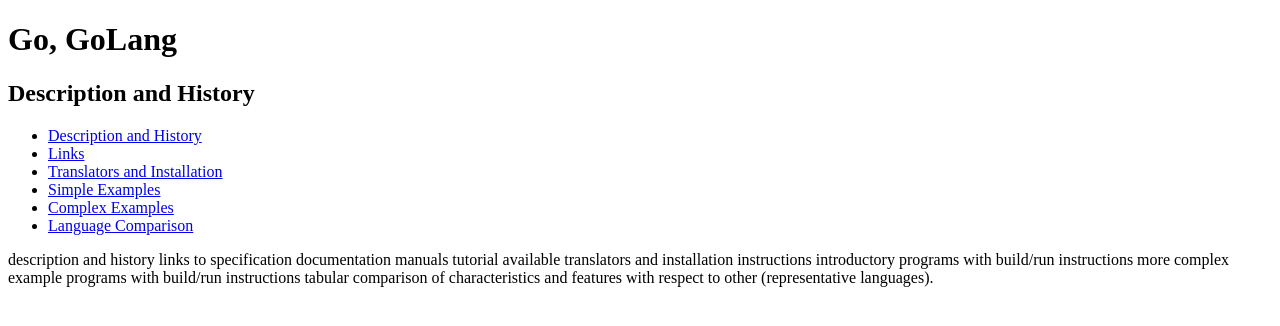
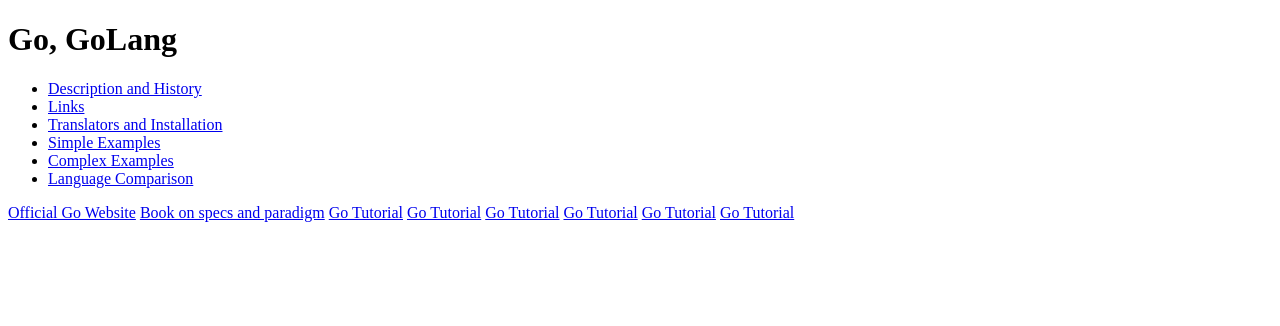
Before and after one commit to NarthVader/LanguageWebsiteGO, a plain HTML site: page pg1.html in a window 1280 px wide. Drawn offline with Linux system fonts and the light colour scheme.

Commit message:
links updated

```diff
--- a/pg1.html
+++ b/pg1.html
@@ -9,7 +9,7 @@
 <body>
     <header id="main">
         <h1 id="banner">Go, GoLang</h1>
-        <h2 id="banner">Description and History</h2>
+        <h2 id="banner"></h2>
     </header>
     <nav>
         <ul id="nav">
@@ -21,12 +21,15 @@
             <li id="navItem"><a id="navLink" href="pg5.html">Language Comparison</a></li>
         </ul>
     </nav>
-    <p>  description and history
-    links to specification documentation manuals tutorial
-    available translators and installation instructions
-    introductory programs with build/run instructions
-    more complex example programs with build/run instructions
-    tabular comparison of characteristics and features with respect to other (representative languages).
+    <p>
+    <a href="https://golang.org/">Official Go Website</a>
+    <a href="https://www.gitbook.com/book/kuree/the-go-programming-language-report/details">Book on specs and paradigm</a>
+    <a href="https://www.tutorialspoint.com/go/">Go Tutorial</a>
+    <a href="https://hackr.io/tutorials/learn-golang">Go Tutorial</a>
+    <a href="https://gobyexample.com/">Go Tutorial</a>
+    <a href="https://tour.golang.org/welcome/1">Go Tutorial</a>
+    <a href="https://golangbot.com/">Go Tutorial</a>
+    <a href="https://www.toptal.com/go/go-programming-a-step-by-step-introductory-tutorial/">Go Tutorial</a>
     </p>
 </body>
 
```
